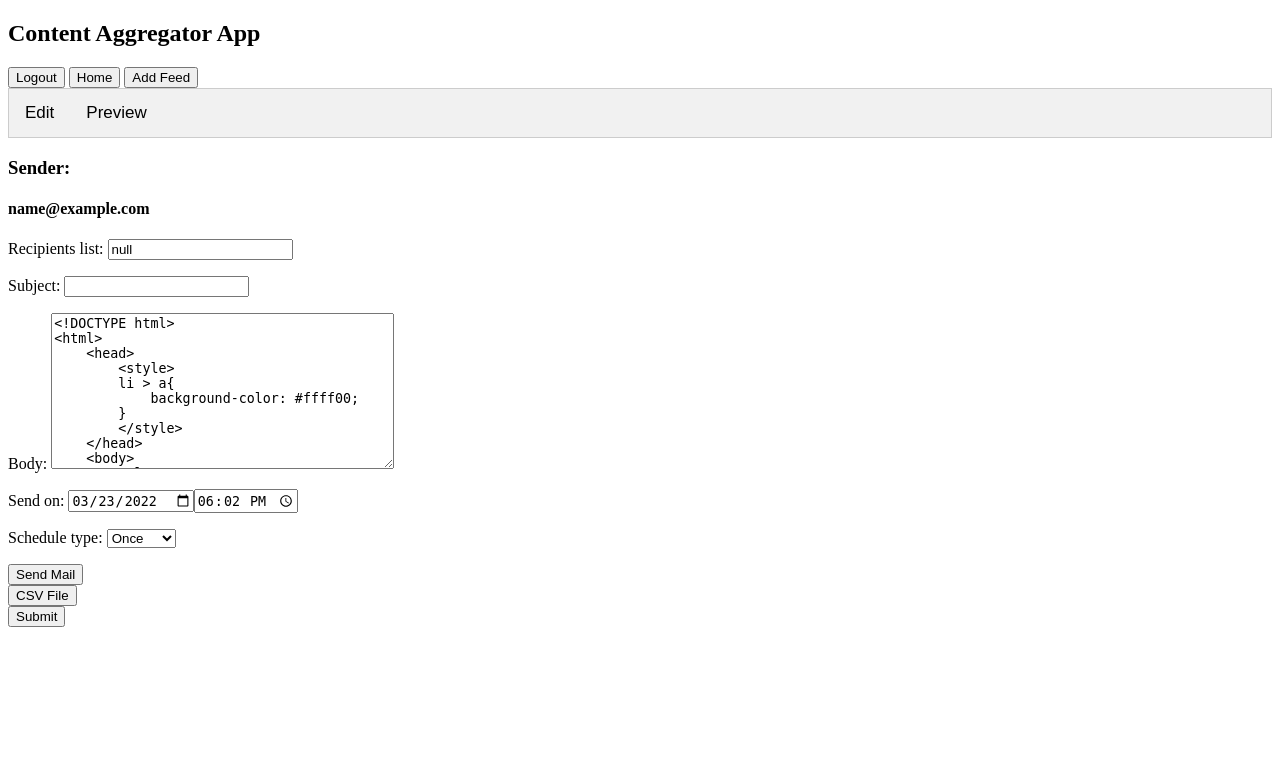
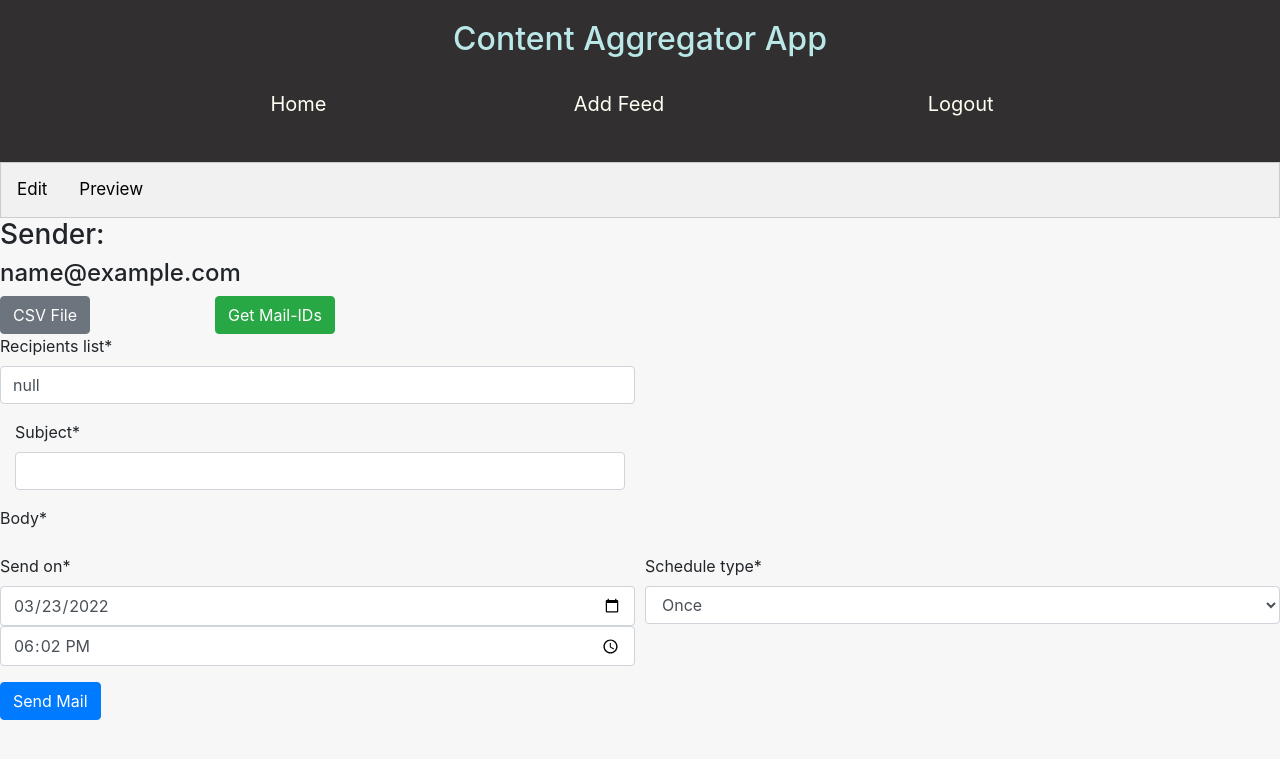
Before and after one commit to GorMeet/capes, a Django app: page /mail/ in a window 1280 px wide. Shown: the top 759 px of the page. Run offline with Django 4.2, Linux system fonts and the light colour scheme; the visitor is signed in with stand-in values (Sample User, id 1); some libraries are stand-ins or nearby versions.

Commit message:
Added UI with django-crispy-forms

```diff
--- a/docker-compose.yml
+++ b/docker-compose.yml
@@ -12,7 +12,7 @@ services:
     environment:
       - POSTGRES_USER=postgres
       - POSTGRES_PASSWORD=postgres
-      - POSTGRES_DB=capes
+      - POSTGRES_DB=capes2
     env_file:
       - ./.env
     depends_on:
@@ -29,7 +29,7 @@ services:
     environment:
       - POSTGRES_USER=postgres
       - POSTGRES_PASSWORD=postgres
-      - POSTGRES_DB=capes
+      - POSTGRES_DB=capes2
     networks:
       - djangonetwork
 
--- a/requirements.txt
+++ b/requirements.txt
@@ -1,6 +1,5 @@
 APScheduler==3.9.1
 asgiref==3.5.0
-backports.zoneinfo==0.2.1
 Django==4.0.3
 feedparser==6.0.8
 psycopg2==2.9.3
--- a/static/style.css
+++ b/static/style.css
@@ -1,8 +1,33 @@
+body{
+    background-color:#F7F7F7;
+}
+
+nav{
+    background-color:#312F2F;
+    color: #bae8e8;
+    text-align: center;
+    padding: 20px;
+}
+.navbar{
+    display: flex;
+    align-items: center;
+    flex-wrap: wrap;
+    flex-direction: row-reverse;
+    align-content: stretch;
+    justify-content: space-evenly;
+}
+
+#searchfeed{
+    padding-top: 10vh;
+    padding-left: 25vw;
+    max-width: fit-content;
+}
 #searchbarbutton {
     height: 45px;
     width: 55px;
     margin-right: -2px;
     background-color: white;
+    max-width: fit-content;
 }
 
 #searchbarbutton svg {
@@ -27,6 +52,7 @@
     overflow: hidden;
     display: flex;
     z-index: 100;
+    max-width: fit-content;
 }
 
 #searchbar:hover {
@@ -40,6 +66,7 @@
     line-height: 45px;
     padding-left: 20px;
     flex: 1;
+    width: 50vw;
 }
 
 #searchbar > input:focus {
@@ -180,3 +207,17 @@
   border: 1px solid #ccc;
   border-top: none;
 }
+#id_body{
+    display: none;
+}
+
+#login{
+    max-width: fit-content;
+}
+.btn-link{
+    color: #fffff3;
+    font-size: 20px;
+}
+.btn-link:hover{
+    color: #bae8e8;
+}
--- a/templates/base.html
+++ b/templates/base.html
@@ -3,25 +3,30 @@
 <head>
     <meta charset="UTF-8">
     <title>Feed Aggregator</title>
+    {% load crispy_forms_tags %}
     {% load static %}
+    <link rel="stylesheet" href="https://maxcdn.bootstrapcdn.com/bootstrap/4.0.0/css/bootstrap.min.css" integrity="sha384-Gn5384xqQ1aoWXA+058RXPxPg6fy4IWvTNh0E263XmFcJlSAwiGgFAW/dAiS6JXm" crossorigin="anonymous">
     <link href="{% static 'style.css' %}" rel="stylesheet">
 </head>
 <body>
-    <h2>Content Aggregator App</h2>
-    <div class="navbar-nav">
-      {% if user.is_authenticated %}
-      <a class="nav-item nav-link" href="{% url 'logout' %}"><button>Logout</button></a>
-      {% else %}
-      <a class="nav-item nav-link" href="{% url 'login' %}"><button>Login</button></a>
-      <a class="nav-item nav-link" href="{% url 'register' %}"><button>Register</button></a>
-      {% endif %}
-    <a href="{% url 'home' %}"><button>Home</button></a>
-    <a href="{% url 'createfeedlink' %}"><button>Add Feed</button></a>
-    </div>
+        <nav>
+        <h2>Content Aggregator App</h2>
+        <div class="navbar">
+          {% if user.is_authenticated %}
+              <a class="nav-item nav-link" href="{% url 'logout' %}"><button class="btn btn-link">Logout</button></a>
+          {% else %}
+              <a class="nav-item nav-link" href="{% url 'login' %}"><button class="btn btn-link">Login</button></a>
+              <a class="nav-item nav-link" href="{% url 'register' %}"><button class="btn btn-link">Register</button></a>
+          {% endif %}
+        <a href="{% url 'createfeedlink' %}"><button class="btn btn-link">Add Feed</button></a>
+        <a href="{% url 'home' %}"><button class="btn btn-link">Home</button></a>
+        </div>
+        </nav>
 
     {% block body %}
-    <form action="{% url 'fetchfeed' %}" method="post">
+    <form action="{% url 'fetchfeed' %}" method="post" id="searchfeed">
         {% csrf_token %}
+    <h3 class="btn ">CAPES' Article Search</h3>
         <div id="searchbar" type="text">
             <input id="searchbartext" type="search" name="searchterm" placeholder="search" />
             <button id="searchbarbutton" type="submit">
--- a/templates/fetch.html
+++ b/templates/fetch.html
@@ -3,11 +3,11 @@
 
 {% block body %}
 <link href="{% static 'style.css' %}" rel="stylesheet">
-    <form action="{% url 'fetchfeed' %}" method="post">
+<form action="{% url 'fetchfeed' %}" method="post" id="searchfeed">
         {% csrf_token %}
         <div id="searchbar" type="text">
             <input id="searchbartext" type="search" name="searchterm" placeholder="search" />
-            <button id="searchbarbutton" type="submit">
+            <button id="searchbarbutton" type="submit"class="btn btn-light">
                 <svg focusable="false" xmlns="http://www.w3.org/2000/svg" viewBox="0 0 24 24">
                     <path d="M15.5 14h-.79l-.28-.27A6.471 6.471 0 0 0 16 9.5 6.5 6.5 0 1 0 9.5 16c1.61 0 3.09-.59 4.23-1.57l.27.28v.79l5 4.99L20.49 19l-4.99-5zm-6 0C7.01 14 5 11.99 5 9.5S7.01 5 9.5 5 14 7.01 14 9.5 11.99 14 9.5 14z">
                     </path>
@@ -16,7 +16,7 @@
         </div>
     </form>
     <h3>Search Result for "{{ searchterm }}"</h3>
-    <a href="{% url 'schedule' %}"><button>Send Mail</button></a>
+    <a href="{% url 'schedule' %}"><button class="btn btn-info">Send Mail Form</button></a>
     <div id="searchresultsarea">
           {% for article in articles %}
           <div class="searchresult" class="cardbox">
--- a/templates/mail/add.html
+++ b/templates/mail/add.html
@@ -1,33 +1,60 @@
 {% extends "base.html" %}
 {% block body %}
+{% load crispy_forms_tags %}
 {% load static %}
 <script src="https://ajax.googleapis.com/ajax/libs/jquery/1.9.1/jquery.min.js"></script>
 
    <div class="tab">
-      <button class="tablinks" onclick="openCity(event, 'id-body')">Edit</button>
-      <button class="tablinks" onclick="openCity(event, 'Preview')">Preview</button>
+      <button class="tablinks" onclick="editPreview(event, 'id_body')">Edit</button>
+      <button class="tablinks" onclick="editPreview(event, 'Preview')">Preview</button>
    </div>
 <div id="sender">
    <h3 >Sender:</h3>
    <h4 id="email-sender">{{ request.user.email }}</h4>
 </div>
+   <form id="myForm">
+      <input type="file" id="csvFile" accept=".csv" hidden="hidden" />
+      <div class="form-row">
+        <div class="form-group col-md-2 mb-0">
+          <button type="button" id="csvfile" class="btn btn-secondary">CSV File</button>
+        </div>
+        <div class="form-group col-md-2 mb-0">
+          <div class = 'hem'>
+            <input type="submit" value="Get Mail-IDs" id='subcsv' class="btn btn-success"/>
+          </div>
+        </div>
+      </div>
+   </form>
 <div class="mb-3">
    <form method="POST" enctype="multipart/form-data" action='.'>
       {% csrf_token %}
-      {{form.as_p}}
+      <!-- {{ form|crispy }} -->
+<div class="form-row">
+      <div class="form-group col-md-6 mb-0">
+          {{ form.recipients_list|as_crispy_field }}
+      </div>
+    </div>
+      <div class="form-group col-md-6 mb-0">
+    {{ form.subject|as_crispy_field }}
+      </div>
+    {{ form.body|as_crispy_field }}
+    <div class="form-row">
+      <div class="form-group col-md-6 mb-0">
+          {{ form.send_on|as_crispy_field }}
+      </div>
+      <div class="form-group col-md-6 mb-0">
+          {{ form.schedule_type|as_crispy_field }}
+      </div>
+    </div>
       <div id="Preview" class="tabcontent" align="right">
          <h2>Preview</h2>
          <div class="mail-preview">
             <p id="mail-content"></p>
          </div>
       </div>
-      <button id="send" onclick="sendmail()" >Send Mail</button>
-   </form>
-   <form id="myForm">
-      <input type="file" id="csvFile" accept=".csv" hidden="hidden" />
-      <button type="button" id="csvfile">CSV File</button>
-      <div class = 'hem'>
-         <input type="submit" value="Submit" id='subcsv'/>
+    <div class="form-row">
+      <div class="form-group col-md-6 mb-0">
+      <button id="send" onclick="sendmail()" class="btn btn-primary">Send Mail</button>
       </div>
    </form>
    <script>
@@ -64,7 +91,7 @@
         }
       });
          function sendmail(){
-             alert("Mail successfully scheduled");
+             alert("Are you sure you want to send mail?");
          }
 
              $(document).ready(function(){
@@ -75,18 +102,18 @@
              var contentvalue = $("#id_body")
              $("#mail-content").html(contentvalue.val())
 
-             function changePreview(value){
+             function editPreview(value){
                  var content = value
                  $("#mail-content").html(content)
              }
 
              contentvalue.keyup(function(){
                      var newBody = $(this).val()
-                     changePreview(newBody)
+                     editPreview(newBody)
              });
 
              })
-      function openCity(evt, cityName) {
+      function editPreview(evt, cityName) {
        var i, tabcontent, tablinks;
        tabcontent = document.getElementsByClassName("tabcontent");
        for (i = 0; i < tabcontent.length; i++) {
@@ -96,10 +123,17 @@
        for (i = 0; i < tablinks.length; i++) {
          tablinks[i].className = tablinks[i].className.replace(" active", "");
        }
+            if(cityName == "id_body"){
+                document.getElementById("Preview").style.display = "none";
+            }
+            else{
+                document.getElementById("id_body").style.display = "none";
+            }
        document.getElementById(cityName).style.display = "block";
        evt.currentTarget.className += " active";
       }
 
    </script>
 </div>
+<script src="https://stackpath.bootstrapcdn.com/bootstrap/4.3.1/js/bootstrap.min.js" integrity="sha384-JjSmVgyd0p3pXB1rRibZUAYoIIy6OrQ6VrjIEaFf/nJGzIxFDsf4x0xIM+B07jRM" crossorigin="anonymous"></script>
 {% endblock body %}
--- a/templates/user/login.html
+++ b/templates/user/login.html
@@ -1,7 +1,7 @@
 {% extends "base.html" %}
 {% block body %}
-    <div class="content-section">
-        <form method="POST">
+    <div class="content-section" id="login">
+        <form method="POST" >
             {% csrf_token %}
             <fieldset class="form-group">
                 <legend class="border-bottom mb-4">LOG IN</legend>
```
Also changed, not shown: capes/settings.py (+11 -15 lines), templates/feeder/feedlink_form.html (+7 -2 lines), README.md, 2 other files.
